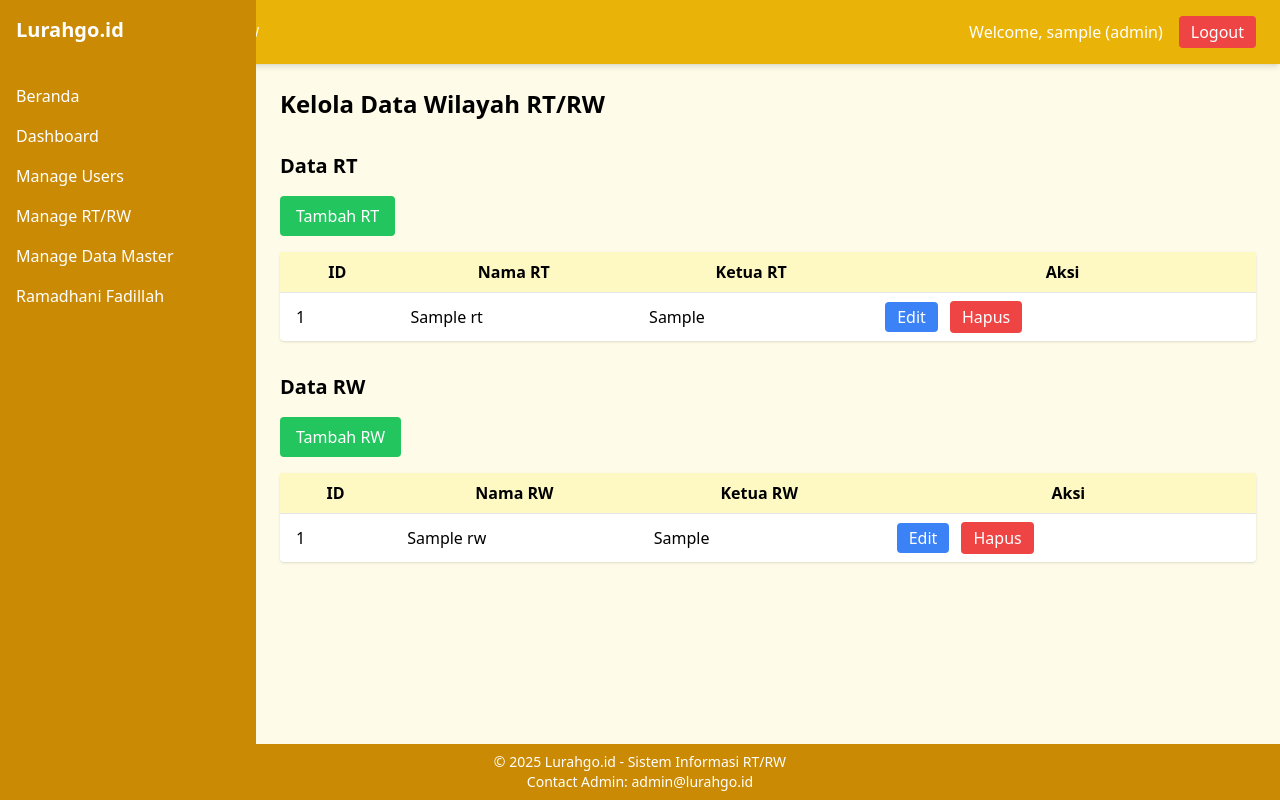
After one commit to Ramardooooo/project, a PHP site: page /pages/admin/manage_rt_rw.php in a window 1280 px wide. The commit adds this page. Run offline with PHP 8.4, Linux system fonts and the light colour scheme; the visitor is signed in with stand-in values (Sample User, id 1); tables that the repository leaves empty or names only in its code hold one stand-in row (values such as "Sample post"); some libraries are stand-ins or nearby versions.

Commit message:
Add files via upload

```diff
--- a/layouts/admin/footer.php
+++ b/layouts/admin/footer.php
@@ -1,4 +1,5 @@
-<footer class="bg-yellow-600 text-white py-3 mt-14">
+<div class="flex-grow"></div>
+<footer class="bg-yellow-600 text-white py-2 mt-8">
     <div class="container mx-auto px-4 text-center">
         <p class="text-sm">&copy; 2025 Lurahgo.id - Sistem Informasi RT/RW</p>
         <p class="text-sm">Contact Admin: admin@lurahgo.id</p>
--- a/layouts/admin/header.php
+++ b/layouts/admin/header.php
@@ -10,7 +10,7 @@ body { background-color: #fef3c7; }
 </style>
 </head>
 <body class="bg-yellow-50 min-h-screen flex flex-col">
-<header class="bg-yellow-200 text-white py-4 px-6 shadow-md">
+<header class="bg-yellow-500 text-white py-4 px-6 shadow-md">
     <div class="flex justify-between items-center">
         <div class="flex items-center">
             <h1 class="text-xl font-bold">Lurahgo.id</h1>
--- a/layouts/admin/sidebar.php
+++ b/layouts/admin/sidebar.php
@@ -2,9 +2,11 @@
 <div class="p-4 text-xl font-bold">Lurahgo.id</div>
 <ul class="mt-4">
 <li class="px-4 py-2 hover:bg-yellow-700"><a href="home.php">Beranda</a></li>
-<li class="px-4 py-2 hover:bg-yellow-700"><a href="dashboard.php">Dashboard</a></li>
+<li class="px-4 py-2 hover:bg-yellow-700"><a href="dashboard_admin.php">Dashboard</a></li>
 <?php if ($_SESSION['role'] == 'admin') { ?>
-<li class="px-4 py-2 hover:bg-yellow-700"><a href="../users.php">Manage Users</a></li>
+<li class="px-4 py-2 hover:bg-yellow-700"><a href="manage_users.php">Manage Users</a></li>
+<li class="px-4 py-2 hover:bg-yellow-700"><a href="manage_rt_rw.php">Manage RT/RW</a></li>
+<li class="px-4 py-2 hover:bg-yellow-700"><a href="manage_master_data.php">Manage Data Master</a></li>
 <?php } ?>
 <li class="px-4 py-2 hover:bg-yellow-700"><a href="rama.php">Ramadhani Fadillah</a></li>
 </ul>
--- /dev/null
+++ b/pages/admin/manage_rt_rw.php
@@ -0,0 +1,96 @@
+<?php
+session_start();
+if (!isset($_SESSION['user_id'])) {
+    header("Location: ../auth/login.php");
+    exit();
+}
+include '../../config/database.php';
+include '../../layouts/admin/header.php';
+include '../../layouts/admin/sidebar.php';
+
+if ($_SESSION['role'] == 'admin') {
+    $rt = mysqli_query($conn, "SELECT * FROM rt");
+    $rw = mysqli_query($conn, "SELECT * FROM rw");
+
+    if (isset($_POST['delete_rt'])) {
+        $rt_id = $_POST['rt_id'];
+        mysqli_query($conn, "DELETE FROM rt WHERE id=$rt_id");
+        header("Location: manage_rt_rw.php");
+        exit();
+    }
+
+    if (isset($_POST['delete_rw'])) {
+        $rw_id = $_POST['rw_id'];
+        mysqli_query($conn, "DELETE FROM rw WHERE id=$rw_id");
+        header("Location: manage_rt_rw.php");
+        exit();
+    }
+?>
+
+<div class="ml-64 p-6">
+<h1 class="text-2xl font-bold mb-6">Kelola Data Wilayah RT/RW</h1>
+
+    <h2 class="text-xl font-bold mt-8 mb-4">Data RT</h2>
+    <a href="#" class="bg-green-500 text-white px-4 py-2 rounded hover:bg-green-600 mb-4 inline-block">Tambah RT</a>
+
+    <table class="w-full bg-white rounded shadow mb-8">
+        <thead class="bg-yellow-100">
+            <tr>
+                <th class="px-4 py-2">ID</th>
+                <th class="px-4 py-2">Nama RT</th>
+                <th class="px-4 py-2">Ketua RT</th>
+                <th class="px-4 py-2">Aksi</th>
+            </tr>
+        </thead>
+        <tbody>
+            <?php while ($r = mysqli_fetch_assoc($rt)) { ?>
+            <tr class="border-t">
+                <td class="px-4 py-2"><?php echo $r['id']; ?></td>
+                <td class="px-4 py-2"><?php echo $r['nama_rt']; ?></td>
+                <td class="px-4 py-2"><?php echo $r['ketua_rt']; ?></td>
+                <td class="px-4 py-2">
+                    <a href="#" class="bg-blue-500 text-white px-3 py-1 rounded hover:bg-blue-600">Edit</a>
+                    <form method="POST" class="inline ml-2">
+                        <input type="hidden" name="rt_id" value="<?php echo $r['id']; ?>">
+                        <button type="submit" name="delete_rt" class="bg-red-500 text-white px-3 py-1 rounded hover:bg-red-600" onclick="return confirm('Apakah Anda yakin?')">Hapus</button>
+                    </form>
+                </td>
+            </tr>
+            <?php } ?>
+        </tbody>
+    </table>
+
+    <h2 class="text-xl font-bold mt-8 mb-4">Data RW</h2>
+    <a href="#" class="bg-green-500 text-white px-4 py-2 rounded hover:bg-green-600 mb-4 inline-block">Tambah RW</a>
+
+    <table class="w-full bg-white rounded shadow">
+        <thead class="bg-yellow-100">
+            <tr>
+                <th class="px-4 py-2">ID</th>
+                <th class="px-4 py-2">Nama RW</th>
+                <th class="px-4 py-2">Ketua RW</th>
+                <th class="px-4 py-2">Aksi</th>
+            </tr>
+        </thead>
+        <tbody>
+            <?php while ($w = mysqli_fetch_assoc($rw)) { ?>
+            <tr class="border-t">
+                <td class="px-4 py-2"><?php echo $w['id']; ?></td>
+                <td class="px-4 py-2"><?php echo $w['nama_rw']; ?></td>
+                <td class="px-4 py-2"><?php echo $w['ketua_rw']; ?></td>
+                <td class="px-4 py-2">
+                    <a href="#" class="bg-blue-500 text-white px-3 py-1 rounded hover:bg-blue-600">Edit</a>
+                    <form method="POST" class="inline ml-2">
+                        <input type="hidden" name="rw_id" value="<?php echo $w['id']; ?>">
+                        <button type="submit" name="delete_rw" class="bg-red-500 text-white px-3 py-1 rounded hover:bg-red-600" onclick="return confirm('Apakah Anda yakin?')">Hapus</button>
+                    </form>
+                </td>
+            </tr>
+            <?php } ?>
+        </tbody>
+    </table>
+</div>
+<?php
+}
+include '../../layouts/admin/footer.php';
+?>
```
Also changed, not shown: pages/admin/dashboard_admin.php (+18 -42 lines), pages/admin/manage_master_data.php (added, +96 -0 lines), pages/admin/manage_users.php (added, +59 -0 lines).
